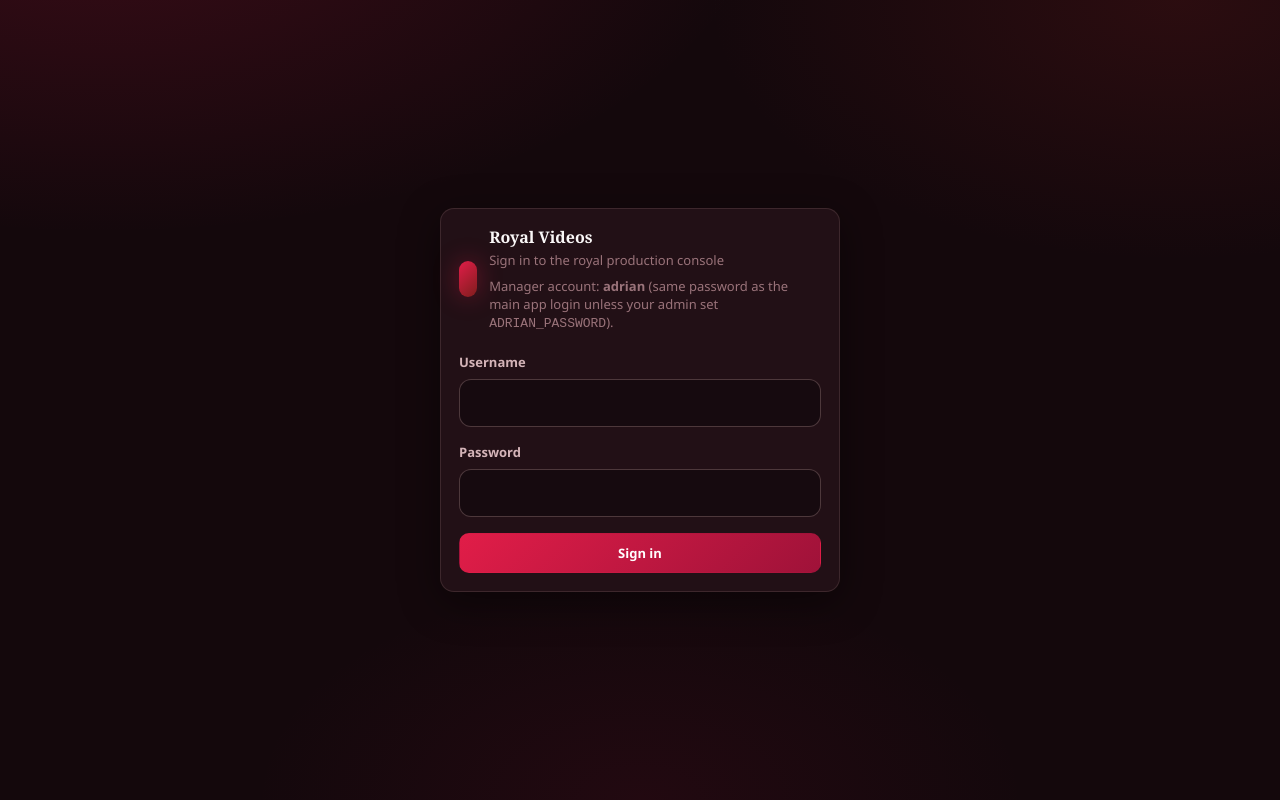
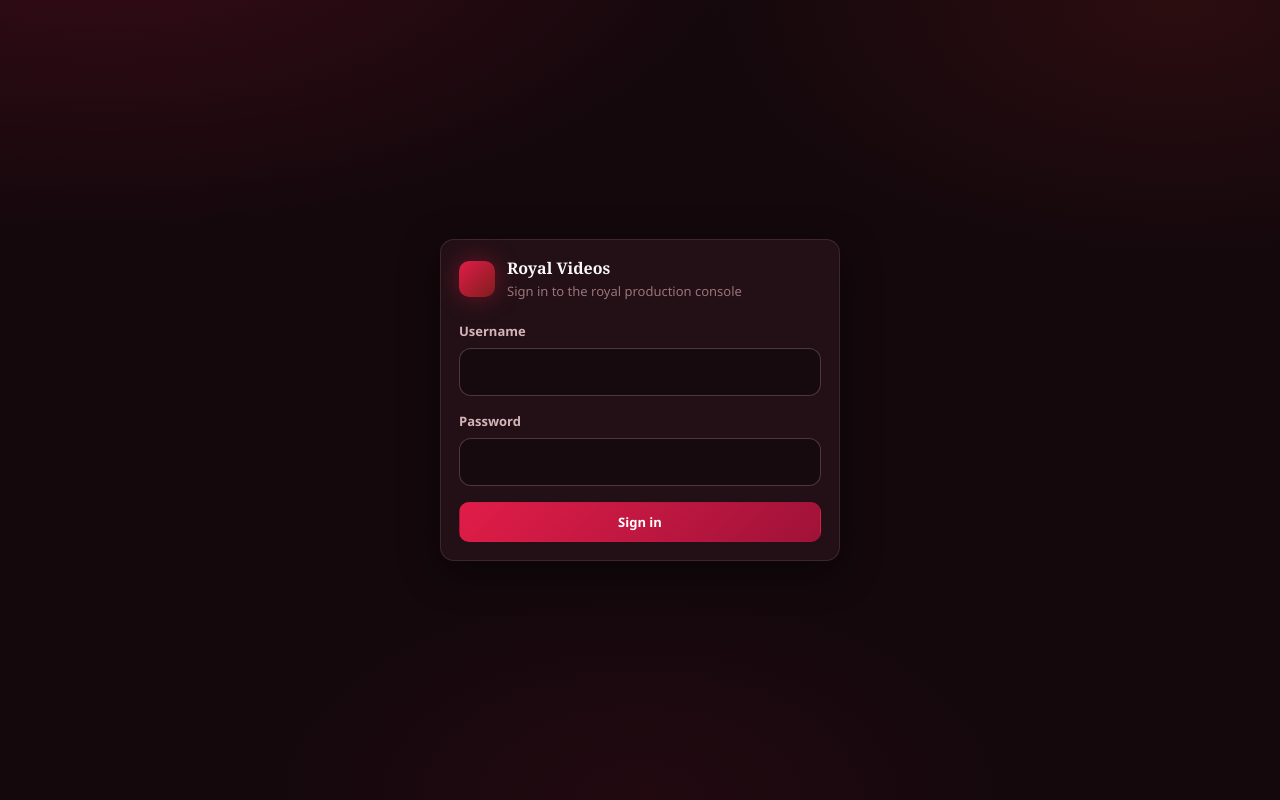
Before and after one commit to ayushww2/royal-videos, a React (Vite) app in the folder client/: page /login in a window 1280 px wide. Built offline with nearby package versions, Linux system fonts and the light colour scheme; no server answers.

Commit message:
Remove manager login hint from login page
Co-authored-by: ayushww2 <ayushww2@users.noreply.github.com>

```diff
--- a/client/src/pages/LoginPage.tsx
+++ b/client/src/pages/LoginPage.tsx
@@ -66,10 +66,6 @@ export function LoginPage() {
           <div>
             <h1>Royal Videos</h1>
             <p>Sign in to the royal production console</p>
-            <p className="help" style={{ marginTop: 8 }}>
-              Manager account: <strong>adrian</strong> (same password as the main app login unless your admin set{" "}
-              <code>ADRIAN_PASSWORD</code>).
-            </p>
           </div>
         </div>
         <div className="field">
```
